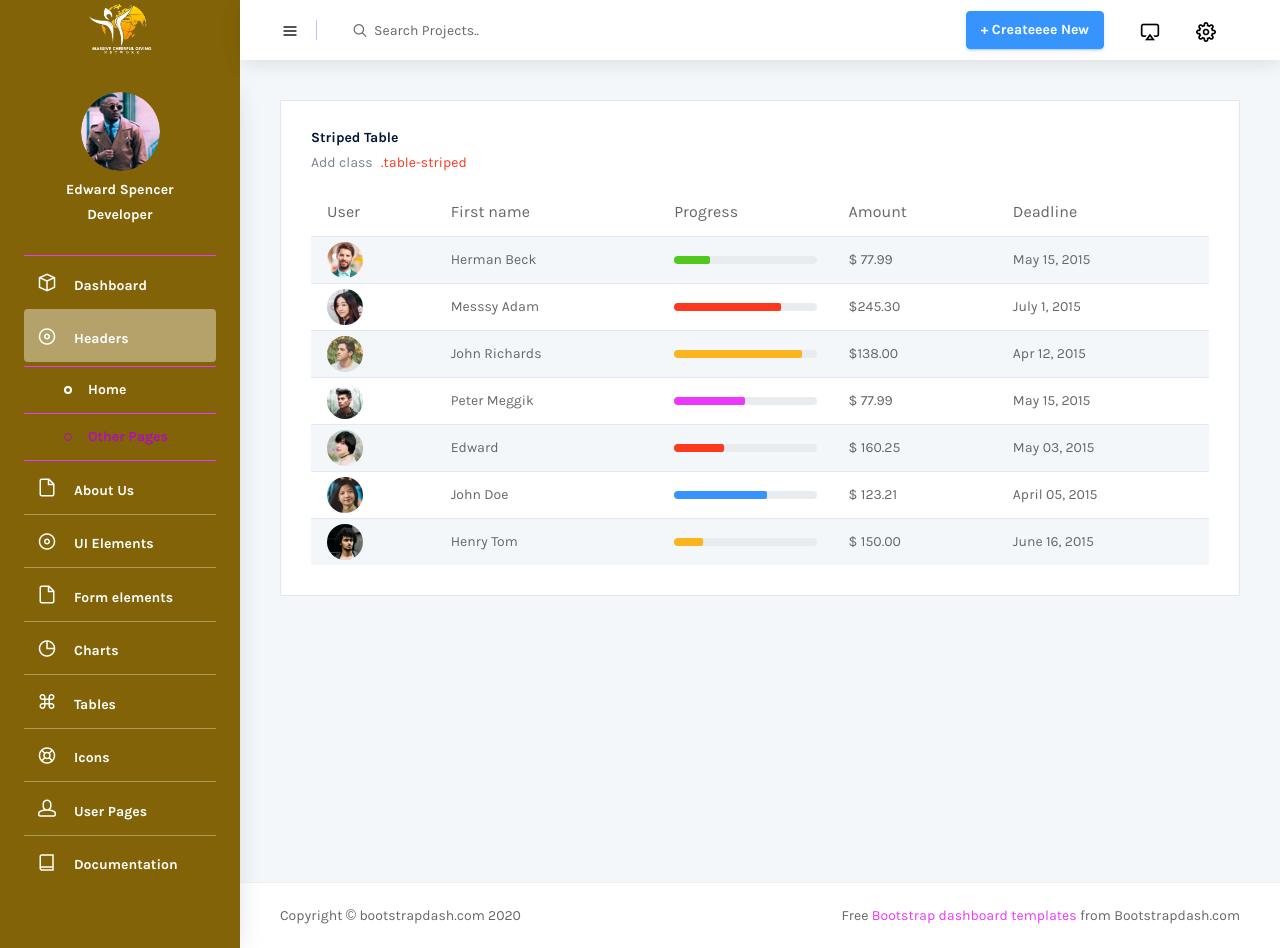
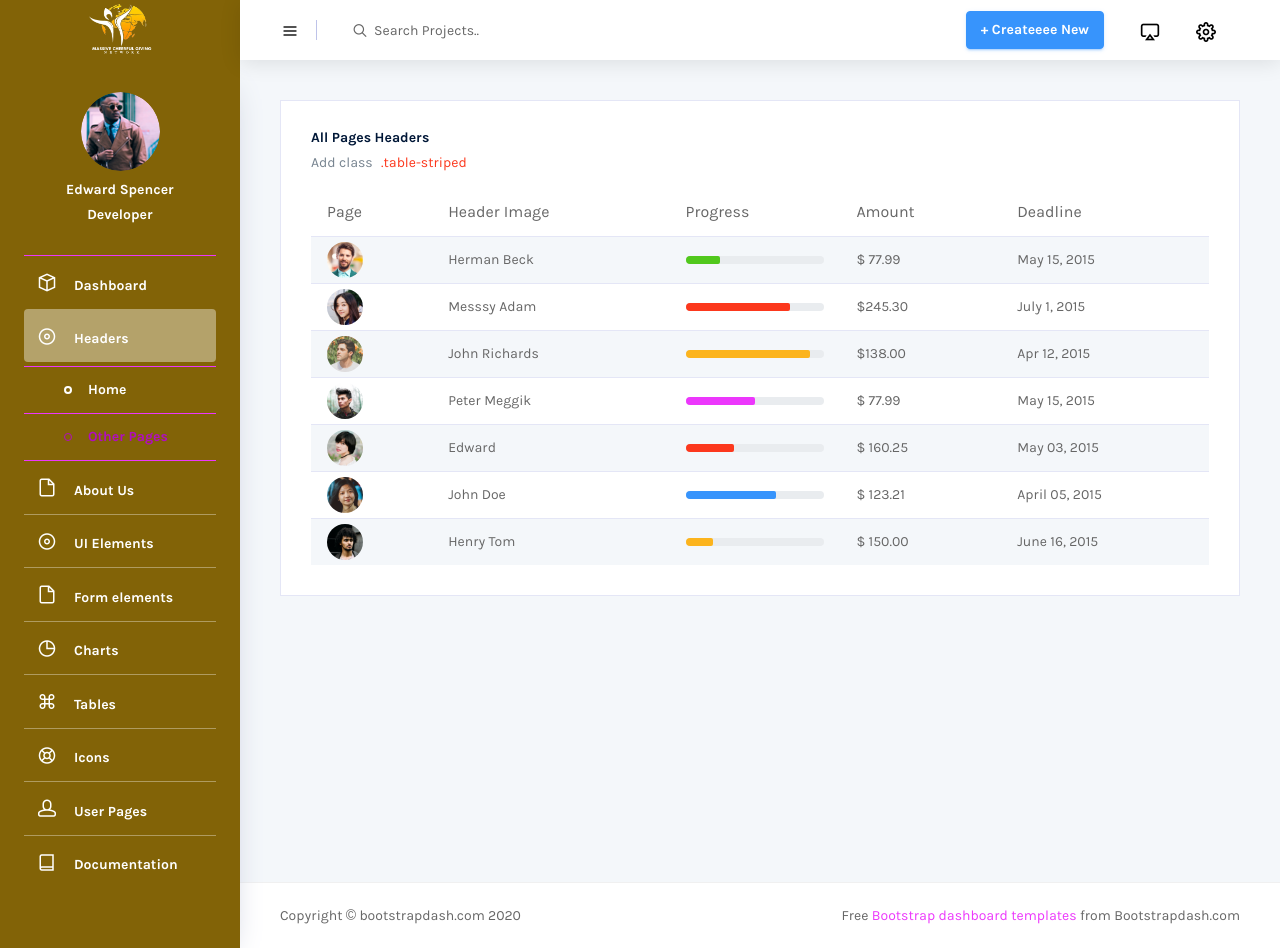
Before and after one commit to i-Blaise/mcgncms, a PHP site: page /pages/headers/other-pages.php in a window 1280 px wide. Run offline with PHP 8.4, Linux system fonts and the light colour scheme; some libraries are stand-ins or nearby versions; some web fonts are replaced.

Commit message:
other headers page created

```diff
--- a/pages/headers/other-pages.php
+++ b/pages/headers/other-pages.php
@@ -99,7 +99,7 @@
             <div class="col-lg-12 grid-margin stretch-card">
               <div class="card">
                 <div class="card-body">
-                  <h4 class="card-title">Striped Table</h4>
+                  <h4 class="card-title">All Pages Headers</h4>
                   <p class="card-description">
                     Add class <code>.table-striped</code>
                   </p>
@@ -108,10 +108,10 @@
                       <thead>
                         <tr>
                           <th>
-                            User
+                            Page
                           </th>
                           <th>
-                            First name
+                            Header Image
                           </th>
                           <th>
                             Progress
```
